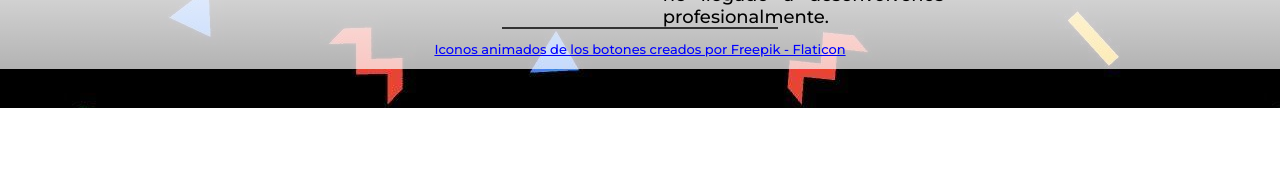
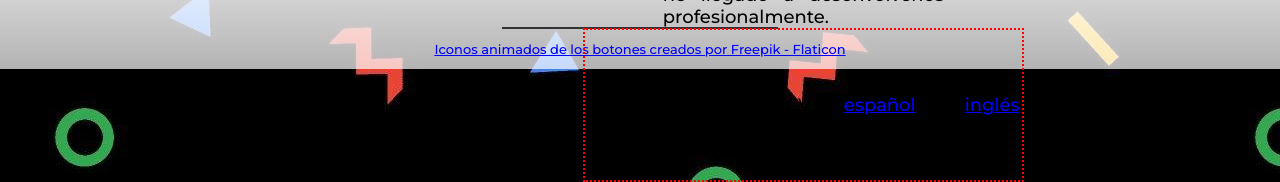
Before and after one commit to dadaasdcfaw/dadaasdcfaw.github.io, a plain HTML site: page index.html in a window 1280 px wide. Shown: the part 1155-1337 px from the top of the page. Before the commit the page ends 1263 px from the top, so only its background shows below. Drawn offline with Linux system fonts and the light colour scheme.

Commit message:
falta favicon y cv ingles

```diff
--- a/index.html
+++ b/index.html
@@ -81,6 +81,9 @@
                         Ahora mismo trabajo como desarrollador Python a tiempo completo, es el idioma en el que me siento más cómodo. Tengo nociones básicas de otros lenguajes pero
                         aún no he llegado a desenvolverlos profesionalmente.
                     </p>
+                    <p id="texto_CV">
+                        Puedes descargar mi CV en <a href="CV_es.pdf" download>español</a> o en <a>inglés</a>
+                    </p>
                 </div>
             </div>
         </div>
--- a/style.css
+++ b/style.css
@@ -337,7 +337,15 @@ body{
 }
 #parrafo{
   text-align: justify;
-  padding: 5rem;
+  padding: 5rem 5rem 0 5rem;
+}
+#texto_CV{
+  padding: 4rem 0;
+  border: 2px red dotted;
+}
+#texto_CV a{
+  text-decoration: underline;
+  color: blue;
 }
 
 /************* FORMACION *************/
```
Also changed, not shown: 1 other file.
